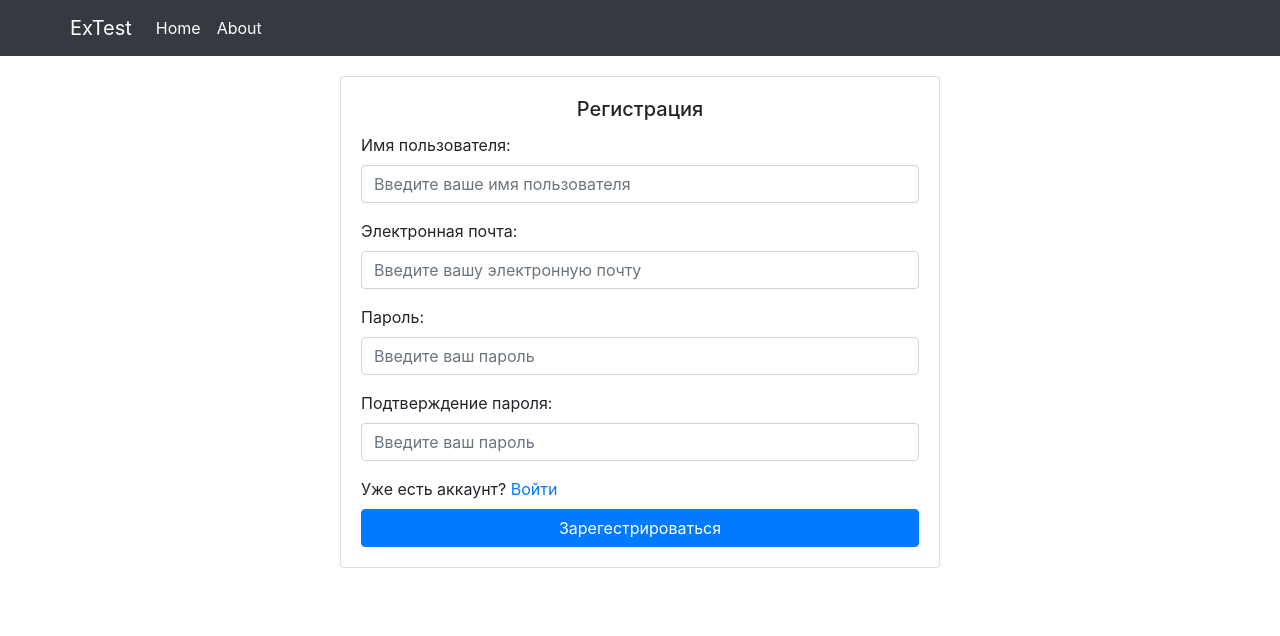
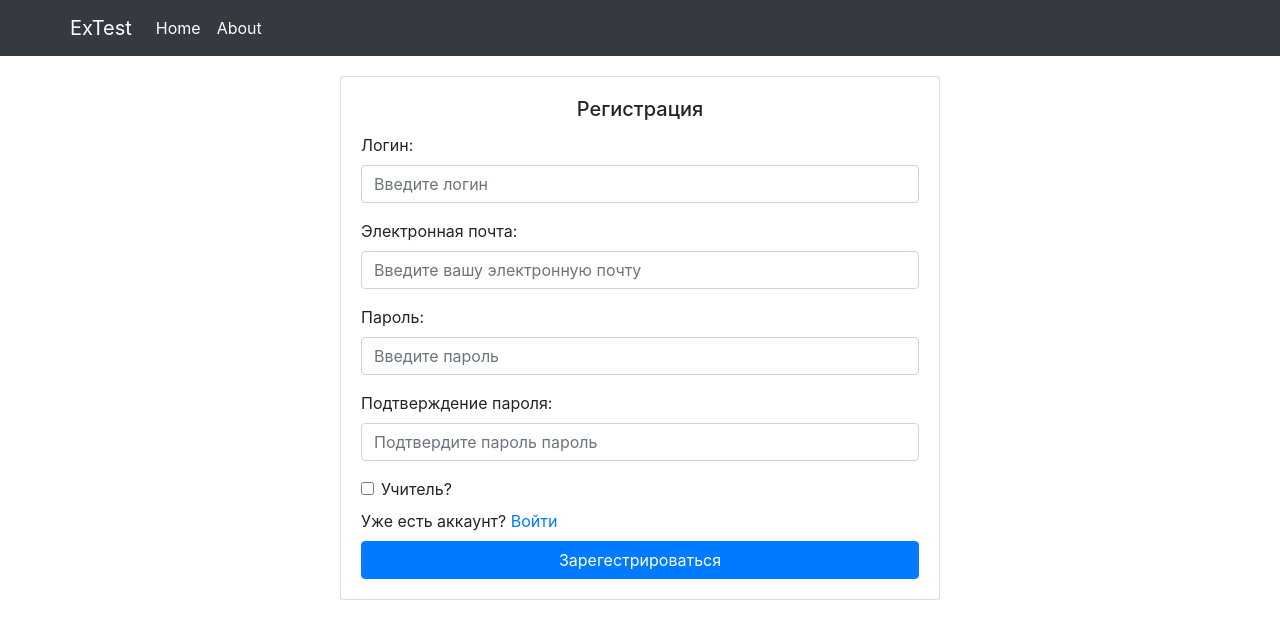
Before and after one commit to AndreyZalazaiev/rgr, a React (Create React App) app: page /register in a window 1280 px wide. Shown: the top 636 px of the page. Built offline with nearby package versions, Linux system fonts and the light colour scheme.

Commit message:
Add login and registration

```diff
--- a/src/App.js
+++ b/src/App.js
@@ -1,5 +1,5 @@
 import { Container } from 'react-bootstrap';
-import { BrowserRouter as Router, Link, Route, Switch } from 'react-router-dom';
+import { BrowserRouter as Router, Route, Switch } from 'react-router-dom';
 import './App.scss';
 import { AuthProvider } from './components/AuthProvider/AuthProvider';
 import { NavBar } from './components/NavBar/NavBar';
--- /dev/null
+++ b/src/api/authApi.js
@@ -0,0 +1,23 @@
+export const users = [
+    { username: 'test', password: 'test', email: 'test@test.com', role: 'student' },
+    { username: 'admin', password: 'admin', email: 'admin@admin.com', role: 'teacher' },
+]
+
+export function login(credentials) {
+    const user = users.find(u =>
+        u.username === credentials.username &&
+        u.password === credentials.password
+    );
+    return user;
+}
+
+export function register(credentials){
+    const user = {
+        username: credentials.username,
+        email: credentials.email,
+        password: credentials.password,
+        role: credentials.isTeacher ? 'teacher' : 'student'
+    };
+    users.push(user);
+    return user;
+}
--- a/src/components/AuthProvider/authHooks.js
+++ b/src/components/AuthProvider/authHooks.js
@@ -6,8 +6,10 @@ function useAuthProivder() {
     const [user, setUser] = useState(null);
 
     const login = (user) => {
-        auth.authLogin(user);
-        setUser(user);
+        if (user) {
+            auth.authLogin(user);
+            setUser(user);
+        }
     };
 
     const logout = () => {
@@ -17,8 +19,8 @@ function useAuthProivder() {
 
     if (!user) {
         const storageUser = auth.getUser();
-        if (storageUser){
-            login(user);
+        if (storageUser) {
+            login(storageUser);
         }
     }
 
--- a/src/pages/Login/Login.jsx
+++ b/src/pages/Login/Login.jsx
@@ -1,12 +1,25 @@
 import { Field, Form, Formik } from 'formik';
+import { useState } from 'react';
 import { Button, Card, FormGroup, FormLabel } from 'react-bootstrap';
-import { Link } from 'react-router-dom';
+import { Link, useHistory } from 'react-router-dom';
+import { login } from '../../api/authApi';
+import { useAuth } from '../../components/AuthProvider/authHooks';
 import { validationService } from '../../services/validationService';
 import './Login.scss';
 
 function Login() {
+    const history = useHistory();
+    const auth = useAuth();
+    const [errorMessage, setError] = useState(null);
+
     function handleSubmit(values) {
-
+        const user = login(values);
+        if (user){
+            auth.login(user);
+            history.push('/');
+        } else{
+            setError('Неверный логин или пароль')
+        }
     }
 
     return (
@@ -19,15 +32,16 @@ function Login() {
                             username: '',
                             password: ''
                         }}
-                        handleSubmit={handleSubmit}>
+                        onSubmit={handleSubmit}>
                         {({ touched, errors }) =>
                         (
                             <Form>
+                                {errorMessage && <div className="text-danger">{errorMessage}</div>}
                                 <FormGroup>
-                                    <FormLabel htmlFor="username">Имя пользователя:</FormLabel>
+                                    <FormLabel htmlFor="username">Логин:</FormLabel>
                                     <Field
                                         name="username" id="username"
-                                        className="form-control" placeholder="Введите ваше имя пользователя"
+                                        className="form-control" placeholder="Введите ваш логин"
                                         validate={validationService.validateRequired} />
                                     {touched.username && errors.username ? <span className="text-danger">{errors.username}</span> : null}
                                 </FormGroup>
--- a/src/pages/Logout/Logout.jsx
+++ b/src/pages/Logout/Logout.jsx
@@ -1,9 +1,14 @@
+import { useEffect } from "react";
 import { Redirect } from "react-router";
 import { useAuth } from "../../components/AuthProvider/authHooks";
 
 function Logout() {
     const auth = useAuth();
-    auth.logout();
+
+    useEffect(() =>{
+        auth.logout();
+    }, [])
+
     return <Redirect to="/login" />
 }
 
--- a/src/pages/Register/Register.jsx
+++ b/src/pages/Register/Register.jsx
@@ -1,12 +1,19 @@
 import { Field, Form, Formik } from 'formik';
-import { Button, Card, FormGroup, FormLabel } from 'react-bootstrap';
-import { Link } from 'react-router-dom';
+import { Button, Card, FormCheck, FormGroup, FormLabel } from 'react-bootstrap';
+import { Link, useHistory } from 'react-router-dom';
+import { register } from '../../api/authApi';
+import { useAuth } from '../../components/AuthProvider/authHooks';
 import { validationService } from '../../services/validationService';
 import './Register.scss';
 
 function Register() {
+    const auth = useAuth();
+    const history = useHistory();
+
     function handleSubmit(values) {
-
+        const user = register(values);
+        auth.login(user);
+        history.push('/');
     }
 
     return (
@@ -20,16 +27,17 @@ function Register() {
                             password: '',
                             email: '',
                             confrirmPassword: '',
+                            isTeacher: false
                         }}
-                        handleSubmit={handleSubmit}>
+                        onSubmit={handleSubmit}>
                         {({ touched, errors, values }) =>
                         (
                             <Form>
                                 <FormGroup>
-                                    <FormLabel htmlFor="username">Имя пользователя:</FormLabel>
+                                    <FormLabel htmlFor="username">Логин:</FormLabel>
                                     <Field
                                         name="username" id="username"
-                                        className="form-control" placeholder="Введите ваше имя пользователя"
+                                        className="form-control" placeholder="Введите логин"
                                         validate={validationService.validateUsername} />
                                     {touched.username && errors.username ? <span className="text-danger">{errors.username}</span> : null}
                                 </FormGroup>
@@ -44,18 +52,22 @@ function Register() {
                                 <FormGroup>
                                     <FormLabel htmlFor="password">Пароль:</FormLabel>
                                     <Field name="password" id="password"
-                                        type="password" className="form-control" placeholder="Введите ваш пароль"
+                                        type="password" className="form-control" placeholder="Введите пароль"
                                         validate={validationService.validatePassword} />
                                     {touched.password && errors.password ? <span className="text-danger">{errors.password}</span> : null}
                                 </FormGroup>
                                 <FormGroup>
                                     <FormLabel htmlFor="confrirmPassword">Подтверждение пароля:</FormLabel>
                                     <Field name="confrirmPassword" id="confrirmPassword"
-                                        type="password" className="form-control" placeholder="Введите ваш пароль"
+                                        type="password" className="form-control" placeholder="Подтвердите пароль пароль"
                                         validate={validationService.validateRequired} />
                                     {touched.confrirmPassword && errors.confrirmPassword ? <span className="text-danger">{errors.confrirmPassword}</span> : null}
                                     {touched.confrirmPassword && values.confrirmPassword !== values.password ? <div className="text-danger">Пароли не совпадают</div> : null}
                                 </FormGroup>
+                                <FormCheck>
+                                    <Field className="form-check-input" type="checkbox" name="isTeacher"/>
+                                    <FormLabel className="form-check-label">Учитель?</FormLabel>
+                                </FormCheck>
                                 <div className="my-2">Уже есть аккаунт? <Link to="/login">Войти</Link></div>
                                 <Button
                                     variant="primary" className="btn-block"
```
